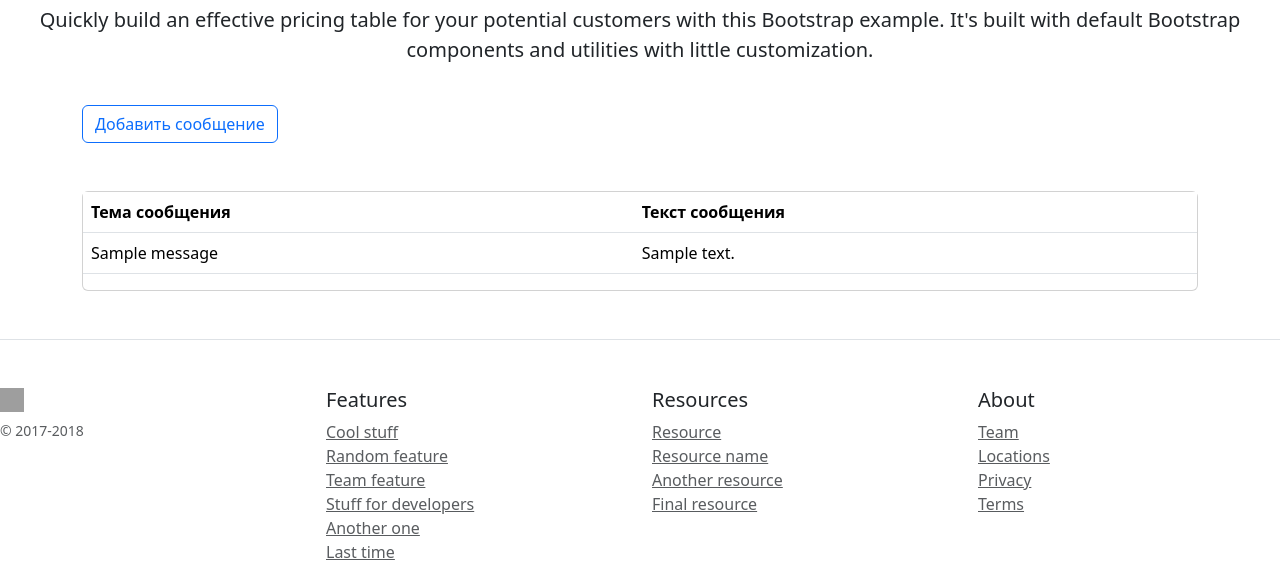
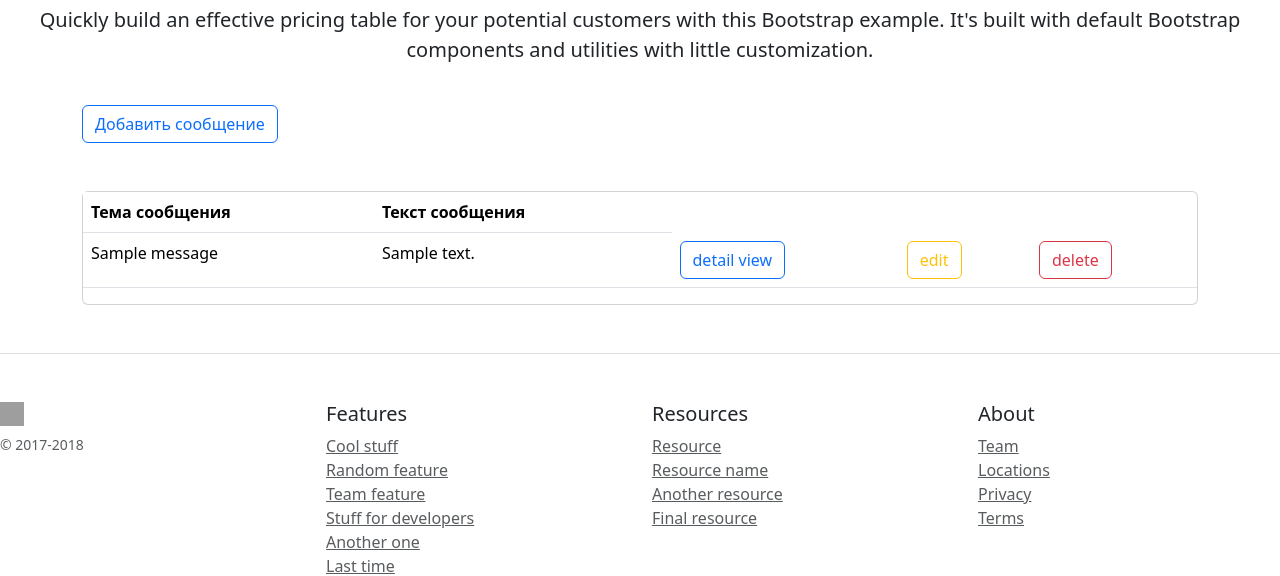
Before and after one commit to GET1959/dj_mailing, a Django app: page /mess in a window 1280 px wide. Shown: the part 205-781 px from the top of the page. Run offline with Django 5.2, Linux system fonts and the light colour scheme; tables that the repository leaves empty hold one stand-in row (values such as "Sample post"); parts of the project's set-up code (start-up, migrations or seed data) failed here and were passed over; some libraries are stand-ins or nearby versions; grey boxes are pictures that could not be loaded.

Commit message:
modified message_list.html

```diff
--- a/templates/mess/message_list.html
+++ b/templates/mess/message_list.html
@@ -19,6 +19,9 @@
                 <tr>
                     <td>{{object.title|slice:50}}</td>
                     <td>{{object.content|slice:150}}</td>
+                    <td><a href="{% url 'mess:view' object.pk%}" class="btn btn-outline-primary">detail view</a></td>
+                    <td><a href="{% url 'mess:edit' object.pk%}" class="btn btn-outline-warning">edit</a></td>
+                    <td><a href="{% url 'mess:delete' object.pk%}" class="btn btn-outline-danger">delete</a></td>
                 </tr>
                 {% endfor %}
             </tbody>
```
